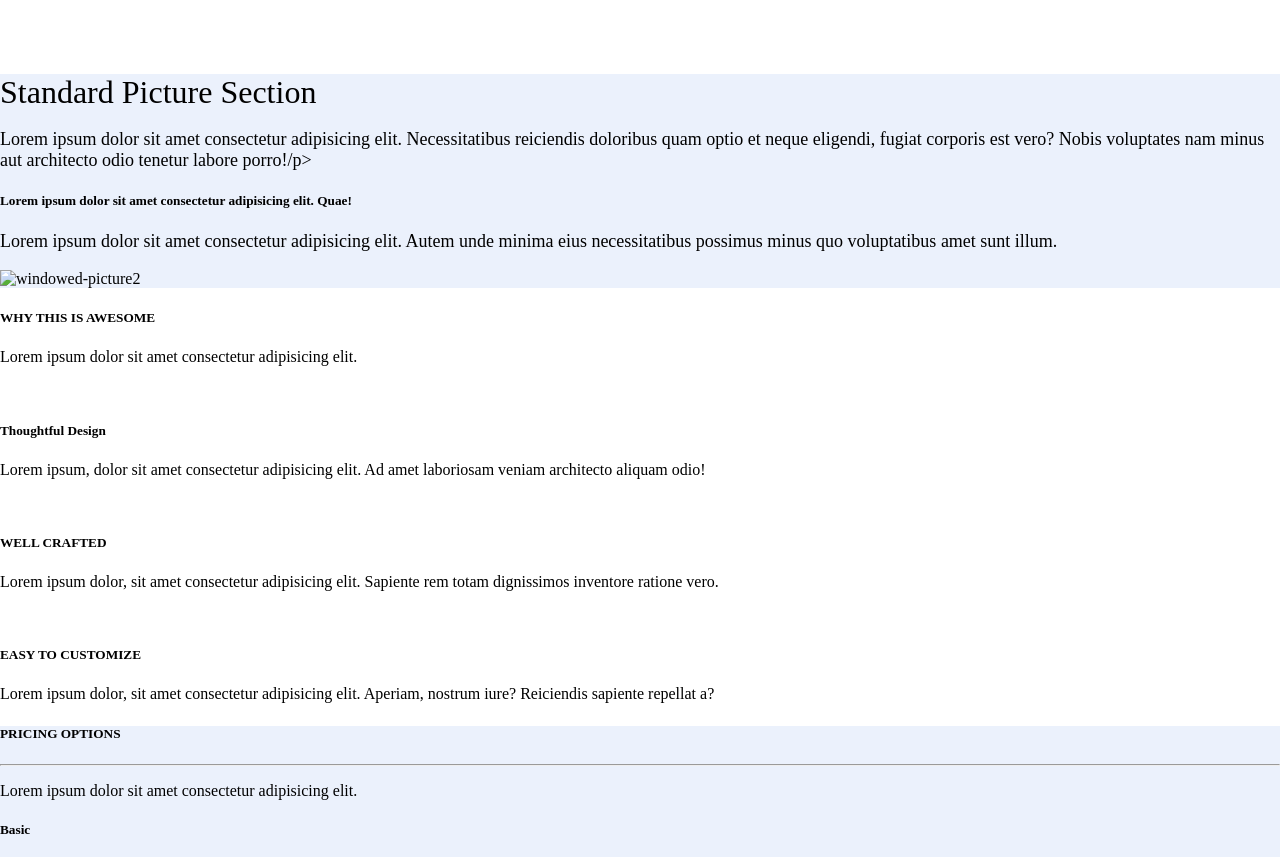
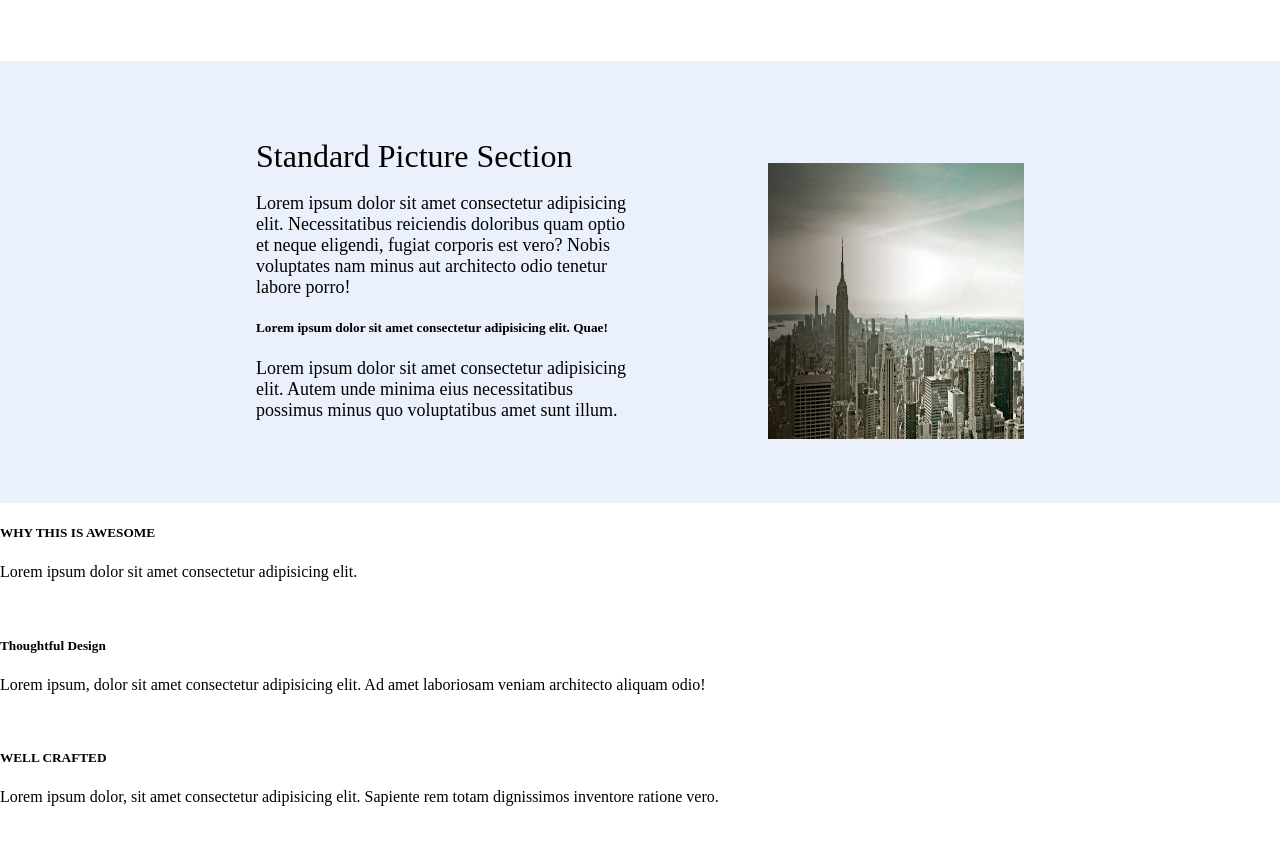
Before and after one commit to donidoni28/rubic, a plain HTML site: page index.html in a window 1280 px wide. Shown: the part 1522-2379 px from the top of the page. Drawn offline with Linux system fonts and the light colour scheme.

Commit message:
css section 3 done

```diff
--- a/index.html
+++ b/index.html
@@ -171,18 +171,18 @@
 
     <!--------------------------------------- START SECTION 3 --------------------------------------->
     <section>
-        <div class="s3 container">
+        <div class="s3-container">
             <div class="presentation">
                 <h4>Standard Picture Section</h4>
                 <p>Lorem ipsum dolor sit amet consectetur adipisicing elit. Necessitatibus reiciendis doloribus quam
                     optio et neque eligendi, fugiat corporis est vero? Nobis voluptates nam minus aut architecto odio
-                    tenetur labore porro!/p>
+                    tenetur labore porro!</p>
                     <h5>Lorem ipsum dolor sit amet consectetur adipisicing elit. Quae!</h5>
                     <p>Lorem ipsum dolor sit amet consectetur adipisicing elit. Autem unde minima eius necessitatibus
                         possimus minus quo voluptatibus amet sunt illum.</p>
             </div>
             <div class="s3-img">
-                <img src="" alt="windowed-picture2">
+                <img src="public/img/cover-showpage-31eee4-446621-0@1x.jpg" alt="windowed-picture2">
             </div>
         </div>
     </section>
--- a/public/css/style.css
+++ b/public/css/style.css
@@ -278,3 +278,19 @@ section:nth-of-type(2){
     gap: 1.5vw;
 }
 /* --------------------------------------- SECTION 3 --------------------------------------- */
+.s3-container{
+    display: grid;
+    grid-template-columns: 1fr 1fr;
+    padding: 5vw;
+    width: 60%;
+    margin: 0 auto;
+}
+.s3-img{
+    display: flex;
+    justify-content: flex-end;
+    width: 100%;
+}
+.s3-container img {
+    width: 20vw;
+    padding-top: 3vw;
+}
```
Also changed, not shown: public/img/cover-showpage-31eee4-446621-0@1x.jpg (added).
